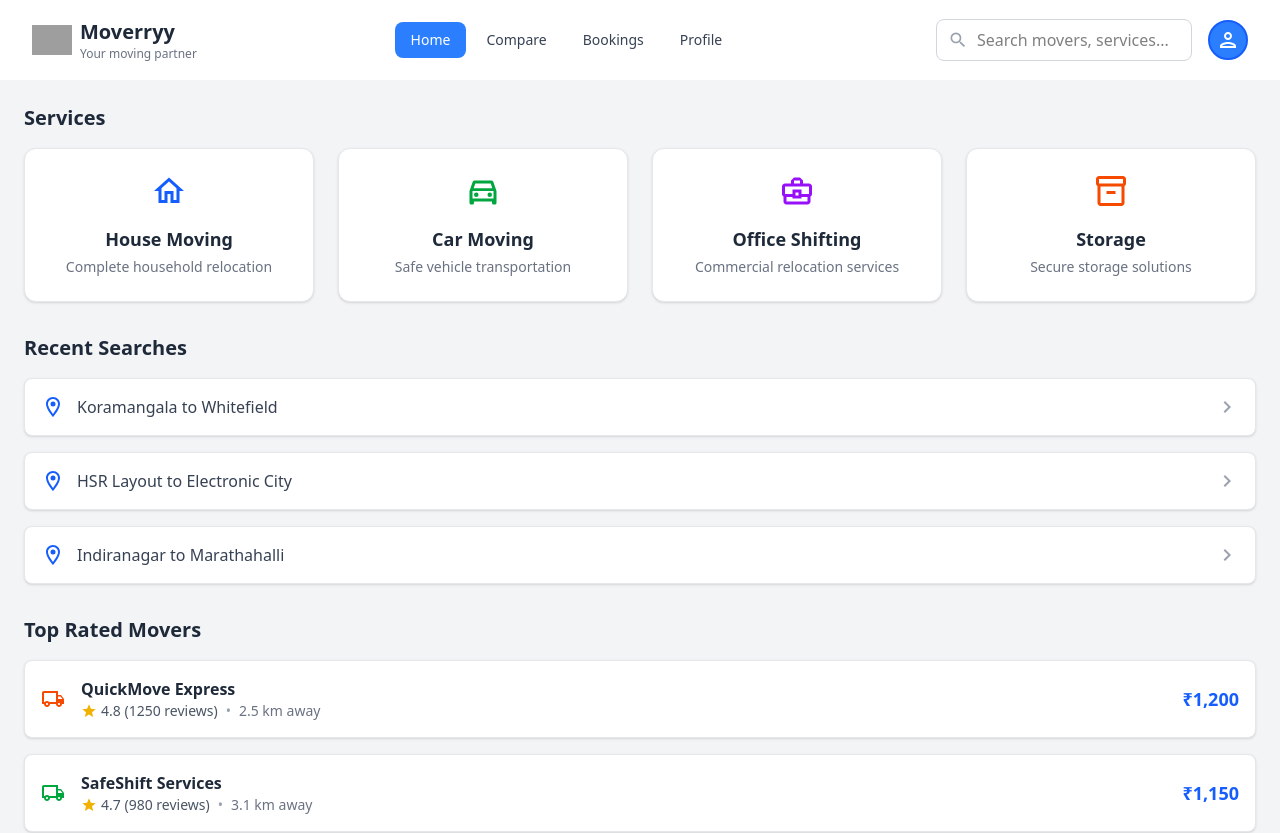
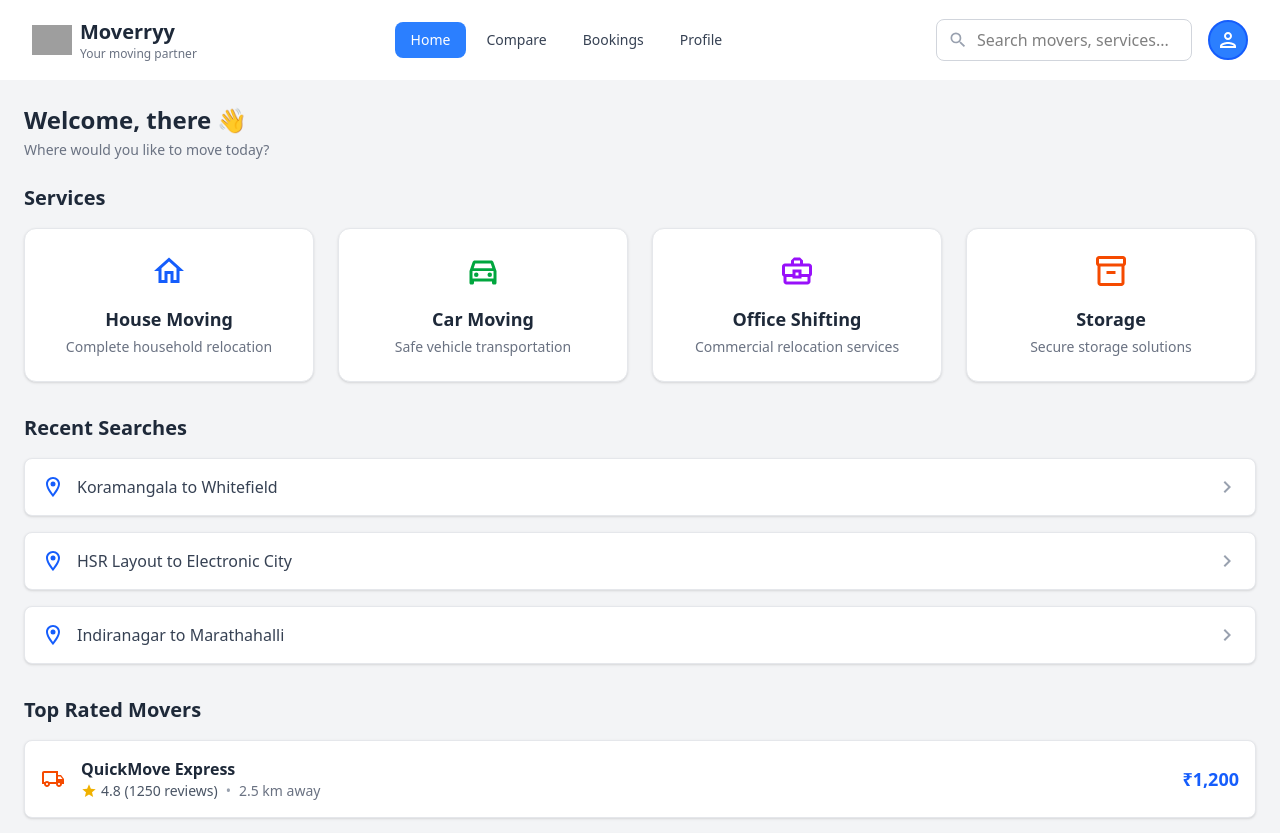
Before and after one commit to Aniketverma2005/Moveryy-Web-Version, a React (Vite) app: page / in a window 1280 px wide. Shown: the top 833 px of the page. Built offline with nearby package versions, Linux system fonts and the light colour scheme; grey boxes are pictures that could not be loaded.

Commit message:
fix: redirect business signup to /transport dashboard, add welcome message to user home

```diff
--- a/src/Pages/Auth/BusinessSignup.jsx
+++ b/src/Pages/Auth/BusinessSignup.jsx
@@ -62,7 +62,7 @@ const BusinessSignup = () => {
                 password: formData.password,
                 agreeToTerms: formData.agreeToTerms,
             });
-            navigate('/');  // → User home (Welcome page)
+            navigate('/transport');  // → Transport dashboard (Welcome Navi page)
         } catch (err) {
             setApiError(err?.message || 'Signup failed. Please try again.');
         } finally {
--- a/src/Pages/User/Home.jsx
+++ b/src/Pages/User/Home.jsx
@@ -7,10 +7,10 @@ import { Link } from 'react-router-dom';
 
 // --- Data Structures (Example Data) ---
 const services = [
-  { icon: <MdOutlineHome size={36} className="text-blue-600" />, title: 'House Moving', description: 'Complete household relocation',path:"/house-moving" },
-  { icon: <MdOutlineDirectionsCar size={36} className="text-green-600" />, title: 'Car Moving', description: 'Safe vehicle transportation',path:"/car-moving" },
-  { icon: <MdOutlineBusinessCenter size={36} className="text-purple-600" />, title: 'Office Shifting', description: 'Commercial relocation services' ,path:"/office-shifting"},
-  { icon: <MdOutlineInventory2 size={36} className="text-orange-600" />, title: 'Storage', description: 'Secure storage solutions',path:"" },
+  { icon: <MdOutlineHome size={36} className="text-blue-600" />, title: 'House Moving', description: 'Complete household relocation', path: "/house-moving" },
+  { icon: <MdOutlineDirectionsCar size={36} className="text-green-600" />, title: 'Car Moving', description: 'Safe vehicle transportation', path: "/car-moving" },
+  { icon: <MdOutlineBusinessCenter size={36} className="text-purple-600" />, title: 'Office Shifting', description: 'Commercial relocation services', path: "/office-shifting" },
+  { icon: <MdOutlineInventory2 size={36} className="text-orange-600" />, title: 'Storage', description: 'Secure storage solutions', path: "" },
 ];
 
 const recentSearches = [
@@ -67,9 +67,20 @@ const MoverCard = ({ mover }) => (
 // --- Main Component ---
 
 const HomePage = () => {
+  // Get logged-in user's name from localStorage
+  const storedUser = (() => {
+    try { return JSON.parse(localStorage.getItem('moveryy_user')); } catch { return null; }
+  })();
+  const userName = storedUser?.firstName || storedUser?.name || 'there';
+
   return (
     <div className="bg-gray-100 min-h-screen p-6 font-inter">
 
+      {/* Welcome Banner */}
+      <div className="mb-6">
+        <h1 className="text-2xl font-bold text-gray-800">Welcome, {userName} 👋</h1>
+        <p className="text-gray-500 text-sm mt-1">Where would you like to move today?</p>
+      </div>
       {/* Services Section
       <div className="mb-8">
         <h2 className="text-xl font-semibold text-gray-800 mb-4">Services</h2>
```
Lines whose indentation alone changed are shown as unchanged.
